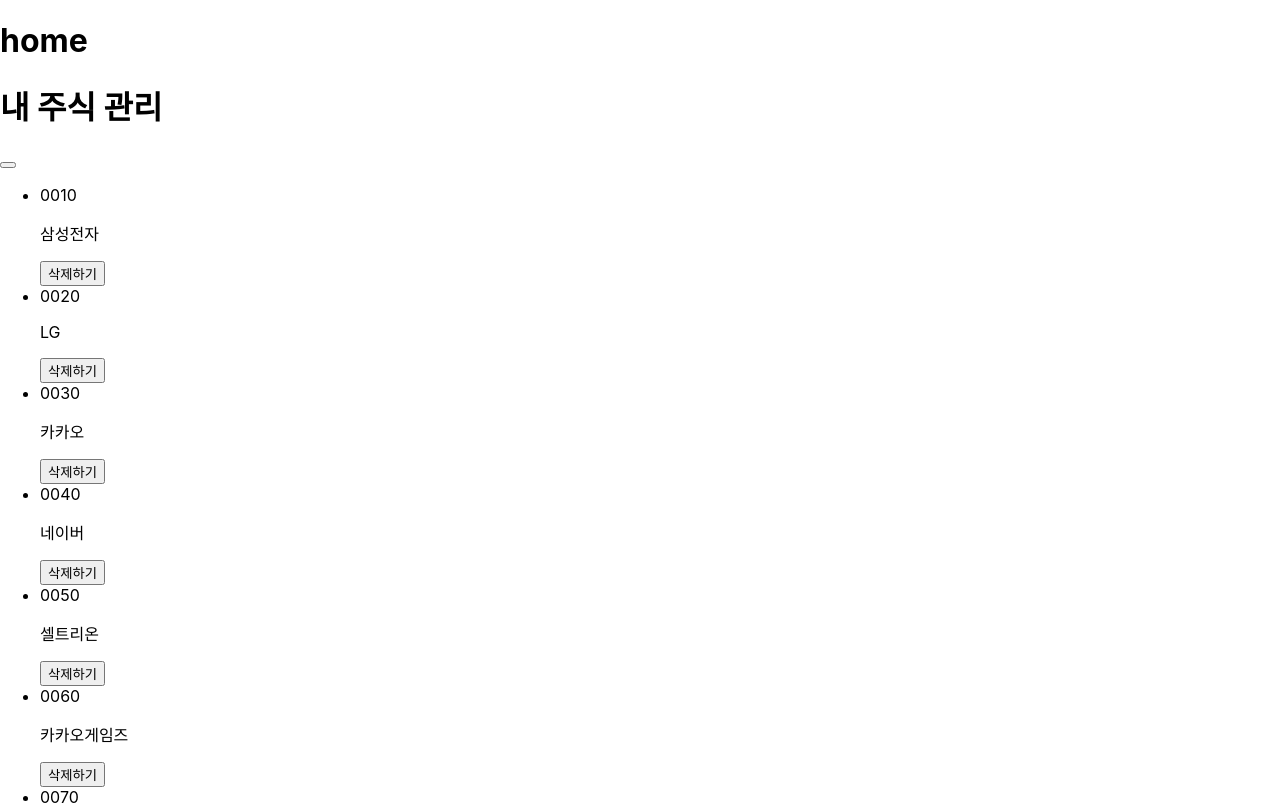
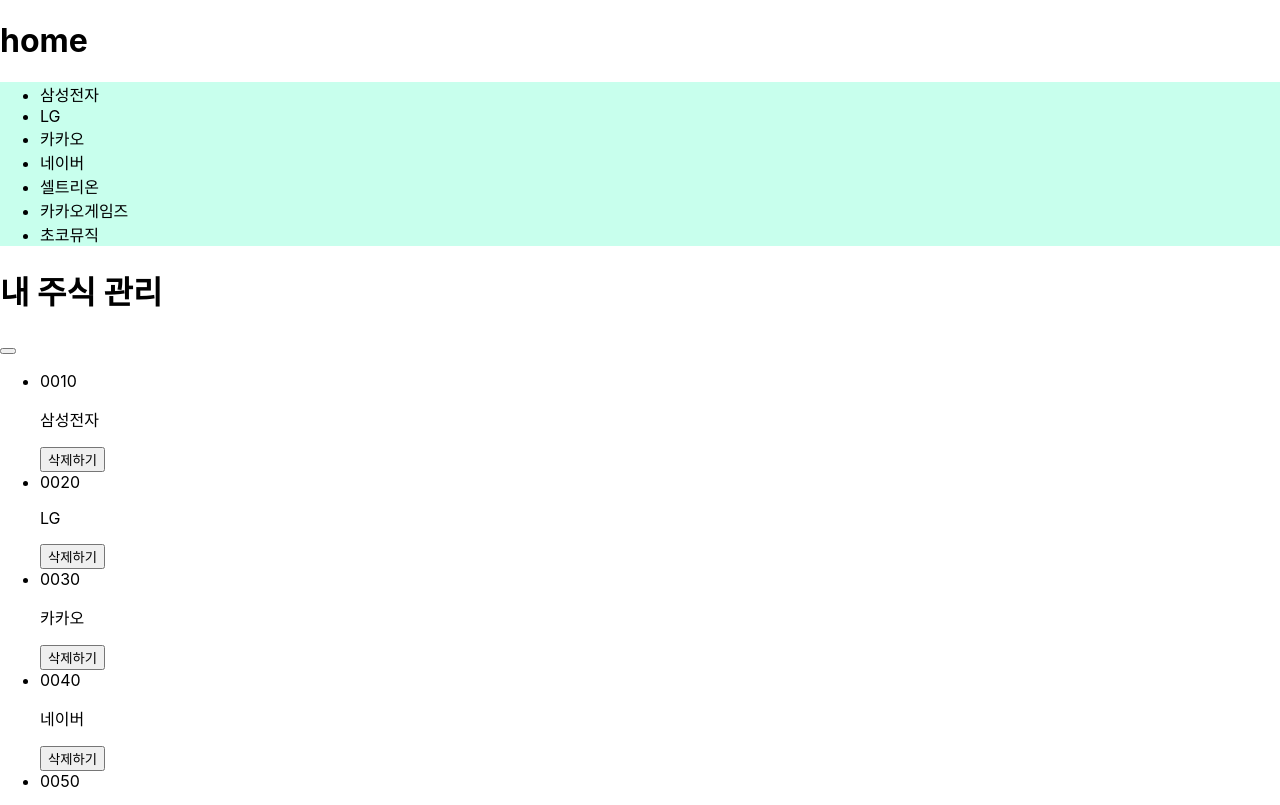
Before and after one commit to seungminRyu/stock-eye, a React (Create React App) app: page / in a window 1280 px wide. Shown: the top 805 px of the page. Built offline with nearby package versions, Linux system fonts and the light colour scheme; the HTML template or start-up script is replaced by a standard one.

Commit message:
Create: StockList 컴포넌트 추가

```diff
--- a/src/App.js
+++ b/src/App.js
@@ -1,6 +1,7 @@
 import React from 'react';
 import Search from './component/Search';
 import Manage from './component/Manage';
+import StockList from './component/StockList';
 import { StockProvider, useStockState } from './context/StockContext';
 import './App.css';
 
@@ -13,7 +14,7 @@ function App() {
                     <h1>home</h1>
                 </header>
                 <div className="app-body">
-
+                    <StockList />
                 </div>
                 <Manage />
                 <Search />
--- /dev/null
+++ b/src/component/StockList.js
@@ -0,0 +1,23 @@
+import React from 'react';
+import styled from 'styled-components';
+import { useStockState } from '../context/StockContext';
+
+const StockListBlock = styled.div`
+   background-color: rgb(200, 255, 237);
+`;
+
+function StockList() {
+    const stockList = useStockState();
+
+    return (
+        <StockListBlock>
+            <ul className="stock-list">
+                {stockList.map(stock =>
+                    <li className="stock-list-item">{stock.name}</li>
+                )}
+            </ul>
+        </StockListBlock>
+    );
+}
+
+export default StockList;
```
